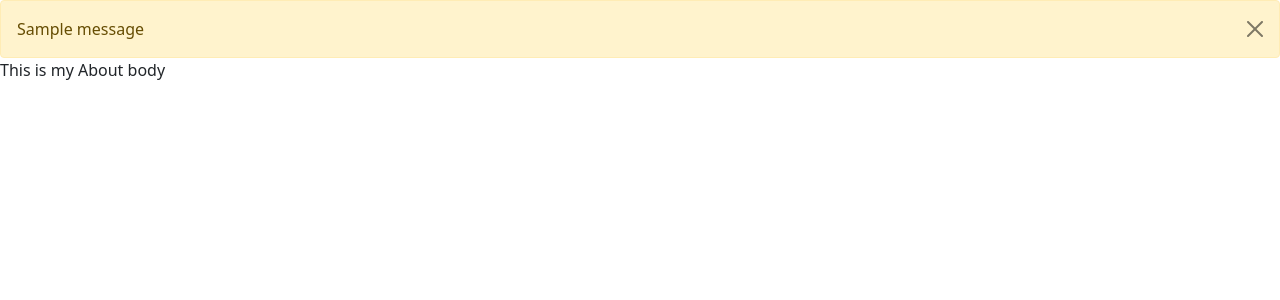
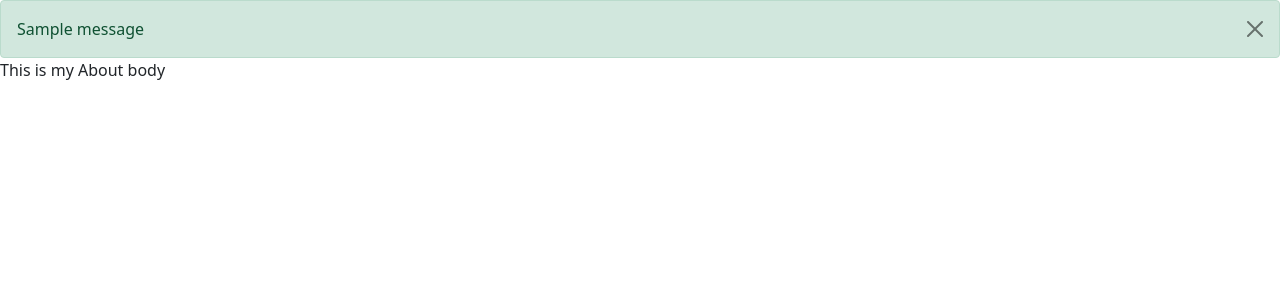
Before and after one commit to TauqeerAhmad5201/django, a Django app: page /about in a window 1280 px wide. Shown: the part 56-356 px from the top of the page. Run offline with Django 3.2, Linux system fonts and the light colour scheme; one stand-in notice (Sample message) is shown.

Commit message:
changed as success class

```diff
--- a/templates/base.html
+++ b/templates/base.html
@@ -67,7 +67,7 @@
   {% if messages %}
   {% for message in messages %}
   {% comment %} Dismissal alert {% endcomment %}
-  <div class="alert alert-warning alert-dismissible fade show my-0 {{ message.tags }}" role="alert">
+  <div class="alert alert-success alert-dismissible fade show my-0 {{ message.tags }}" role="alert">
     {{ message }}
     <button type="button" class="btn-close" data-bs-dismiss="alert" aria-label="Close"></button>
   </div>
```
Also changed, not shown: db.sqlite3.
